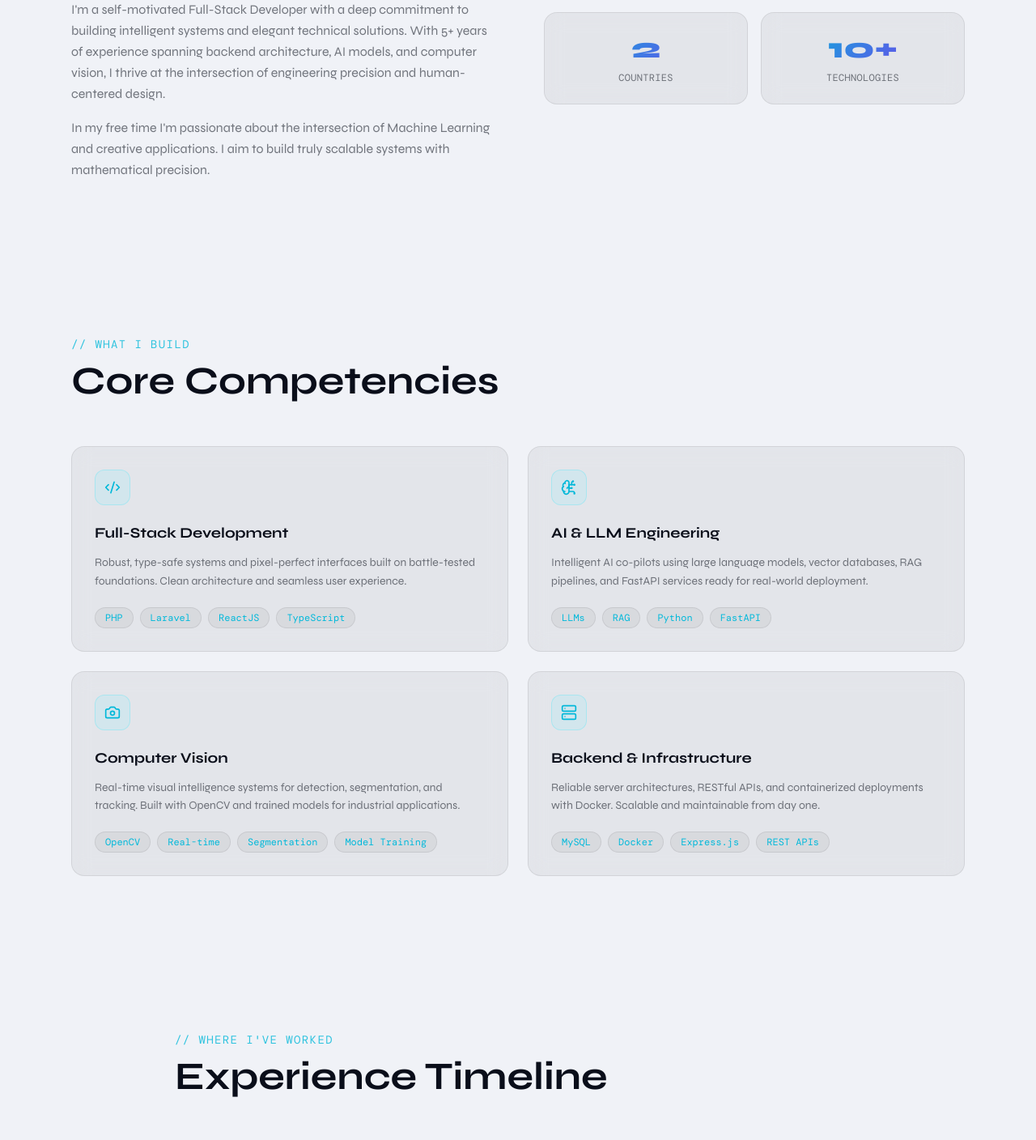
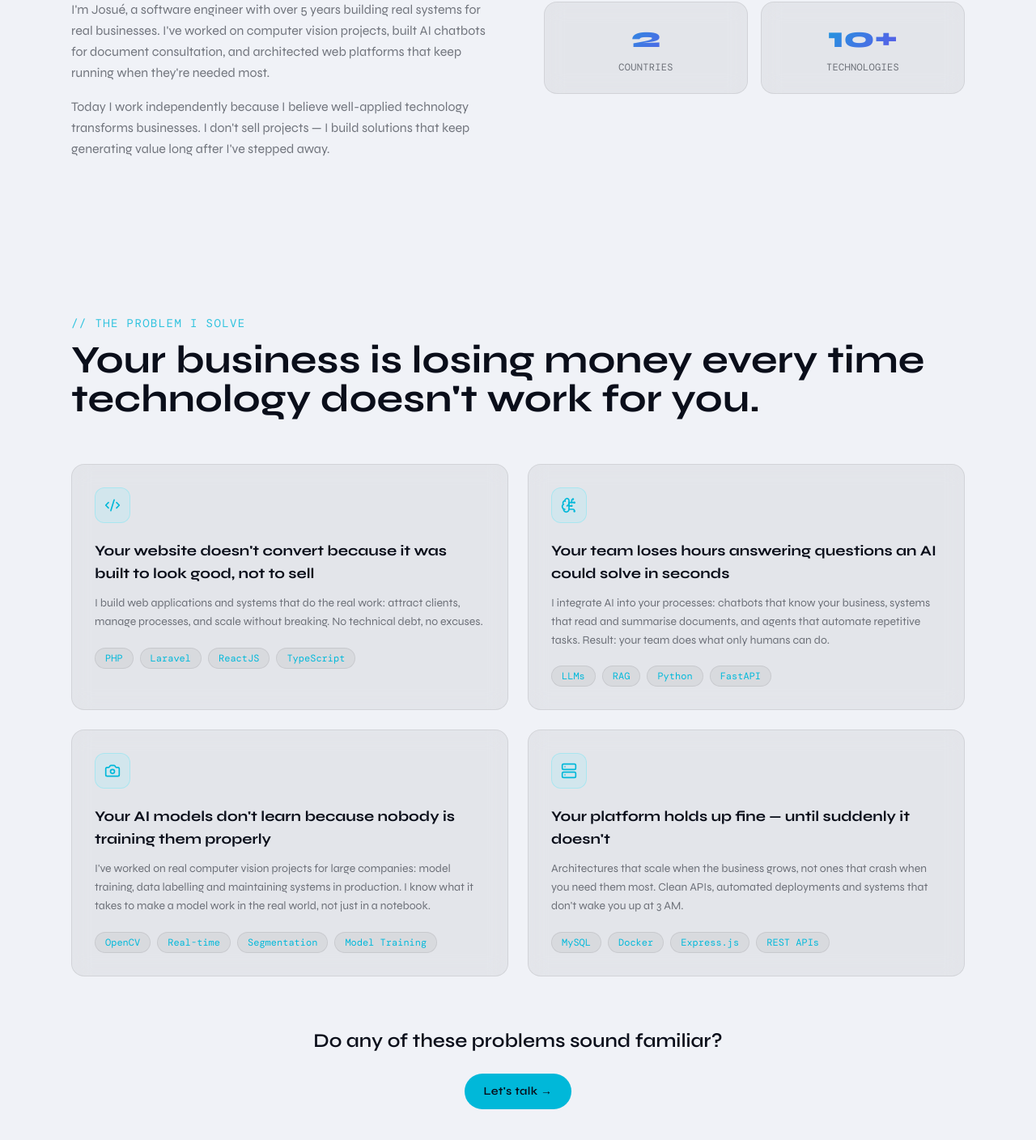
Before and after one commit to raptor-cmd/josuemerino-dev, a React (Vite) app: page / in a window 1280 px wide. Shown: the part 1105-2513 px from the top of the page at 81% size. Built offline with nearby package versions, Linux system fonts and the light colour scheme; a web font is replaced by a local one.

Commit message:
refactor: rewrite services section with business-focused messaging and add CTA block

```diff
--- a/src/components/sections/Services.tsx
+++ b/src/components/sections/Services.tsx
@@ -7,6 +7,7 @@
 import type { LucideIcon } from 'lucide-react'
 import { SectionTitle } from '@/components/ui/SectionTitle'
 import { Badge } from '@/components/ui/Badge'
+import { Button } from '@/components/ui/Button'
 import { SERVICES } from '@/constants/cv-data'
 import { prefersReducedMotion } from '@/utils/gsap-helpers'
 
@@ -86,6 +87,19 @@
             )
           })}
         </div>
+
+        {/* CTA block */}
+        <div className="mt-16 flex flex-col items-center gap-6 text-center">
+          <p className="text-[var(--fg)] font-display font-semibold text-xl md:text-2xl max-w-xl">
+            {t('services.cta_question')}
+          </p>
+          <Button
+            variant="primary"
+            onClick={() => document.getElementById('contact')?.scrollIntoView({ behavior: 'smooth' })}
+          >
+            {t('hero.cta_primary')} &rarr;
+          </Button>
+        </div>
       </div>
     </section>
   )
--- a/src/i18n/en.json
+++ b/src/i18n/en.json
@@ -14,8 +14,8 @@
   "about": {
     "label": "// About me",
     "title": "Bridging Human Logic and Artificial Intelligence.",
-    "bio1": "I'm a self-motivated Full-Stack Developer with a deep commitment to building intelligent systems and elegant technical solutions. With 5+ years of experience spanning backend architecture, AI models, and computer vision, I thrive at the intersection of engineering precision and human-centered design.",
-    "bio2": "In my free time I'm passionate about the intersection of Machine Learning and creative applications. I aim to build truly scalable systems with mathematical precision."
+    "bio1": "I'm Josué, a software engineer with over 5 years building real systems for real businesses. I've worked on computer vision projects, built AI chatbots for document consultation, and architected web platforms that keep running when they're needed most.",
+    "bio2": "Today I work independently because I believe well-applied technology transforms businesses. I don't sell projects — I build solutions that keep generating value long after I've stepped away."
   },
   "stats": {
     "years": "Years of exp.",
@@ -24,23 +24,24 @@
     "techs": "Technologies"
   },
   "services": {
-    "label": "// What I build",
-    "title": "Core Competencies",
+    "label": "// THE PROBLEM I SOLVE",
+    "title": "Your business is losing money every time technology doesn't work for you.",
+    "cta_question": "Do any of these problems sound familiar?",
     "fullstack": {
-      "title": "Full-Stack Development",
-      "desc": "Robust, type-safe systems and pixel-perfect interfaces built on battle-tested foundations. Clean architecture and seamless user experience."
+      "title": "Your website doesn't convert because it was built to look good, not to sell",
+      "desc": "I build web applications and systems that do the real work: attract clients, manage processes, and scale without breaking. No technical debt, no excuses."
     },
     "ai": {
-      "title": "AI & LLM Engineering",
-      "desc": "Intelligent AI co-pilots using large language models, vector databases, RAG pipelines, and FastAPI services ready for real-world deployment."
+      "title": "Your team loses hours answering questions an AI could solve in seconds",
+      "desc": "I integrate AI into your processes: chatbots that know your business, systems that read and summarise documents, and agents that automate repetitive tasks. Result: your team does what only humans can do."
     },
     "vision": {
-      "title": "Computer Vision",
-      "desc": "Real-time visual intelligence systems for detection, segmentation, and tracking. Built with OpenCV and trained models for industrial applications."
+      "title": "Your AI models don't learn because nobody is training them properly",
+      "desc": "I've worked on real computer vision projects for large companies: model training, data labelling and maintaining systems in production. I know what it takes to make a model work in the real world, not just in a notebook."
     },
     "backend": {
-      "title": "Backend & Infrastructure",
-      "desc": "Reliable server architectures, RESTful APIs, and containerized deployments with Docker. Scalable and maintainable from day one."
+      "title": "Your platform holds up fine \u2014 until suddenly it doesn't",
+      "desc": "Architectures that scale when the business grows, not ones that crash when you need them most. Clean APIs, automated deployments and systems that don't wake you up at 3 AM."
     }
   },
   "exp": {
--- a/src/i18n/es.json
+++ b/src/i18n/es.json
@@ -14,8 +14,8 @@
   "about": {
     "label": "// Sobre mí",
     "title": "Uniendo la Lógica Humana con la Inteligencia Artificial.",
-    "bio1": "Soy un desarrollador Full-Stack con una profunda vocación por construir sistemas inteligentes y soluciones técnicas elegantes. Con más de 5 años de experiencia en arquitectura backend, modelos de IA y visión artificial, trabajo en la intersección entre la ingeniería de precisión y el diseño centrado en el usuario.",
-    "bio2": "En mi tiempo libre me apasiona la intersección entre el Machine Learning y las aplicaciones creativas. Mi objetivo es construir sistemas verdaderamente escalables con precisión matemática."
+    "bio1": "Soy Josué, ingeniero informático con más de 5 años construyendo sistemas reales para empresas reales. He trabajado en proyectos de visión artificial, desarrollado chatbots con IA para consulta documental, y arquitecturado plataformas web que siguen funcionando cuando más se necesitan.",
+    "bio2": "Hoy trabajo de forma independiente porque creo que la tecnología bien aplicada cambia negocios. No vendo proyectos, construyo soluciones que siguen generando valor cuando ya no estoy mirando la pantalla."
   },
   "stats": {
     "years": "Años de exp.",
@@ -24,23 +24,24 @@
     "techs": "Tecnologías"
   },
   "services": {
-    "label": "// Lo que construyo",
-    "title": "Competencias Principales",
+    "label": "// EL PROBLEMA QUE RESUELVO",
+    "title": "Tu negocio pierde dinero cada vez que la tecnología no trabaja para ti.",
+    "cta_question": "¿Reconoces alguno de estos problemas en tu negocio?",
     "fullstack": {
-      "title": "Desarrollo Full-Stack",
-      "desc": "Sistemas robustos y con tipado seguro, interfaces pixel-perfect sobre bases sólidas. Arquitectura limpia y experiencia de usuario fluida."
+      "title": "Tu web no convierte porque fue hecha para verse bien, no para vender",
+      "desc": "Construyo aplicaciones web y sistemas que hacen el trabajo real: captar clientes, gestionar procesos y escalar sin caerse. Sin deuda técnica, sin excusas."
     },
     "ai": {
-      "title": "Ingeniería AI & LLM",
-      "desc": "Co-pilotos inteligentes usando modelos de lenguaje, bases de datos vectoriales, pipelines RAG y servicios FastAPI listos para producción."
+      "title": "Tu equipo pierde horas respondiendo preguntas que una IA podría resolver en segundos",
+      "desc": "Integro inteligencia artificial en tus procesos: chatbots que conocen tu negocio, sistemas que leen y resumen documentos, y agentes que automatizan tareas repetitivas. Resultado: tu equipo hace lo que solo los humanos pueden hacer."
     },
     "vision": {
-      "title": "Visión Artificial",
-      "desc": "Sistemas de inteligencia visual en tiempo real para detección, segmentación y seguimiento. Construidos con OpenCV y modelos entrenados para aplicaciones industriales."
+      "title": "Tus modelos de IA no aprenden porque nadie los está entrenando bien",
+      "desc": "He trabajado en proyectos reales de visión artificial para grandes empresas: entrenamiento de modelos, etiquetado de datos y mantenimiento de sistemas en producción. Sé lo que hace falta para que un modelo funcione en el mundo real, no solo en un notebook."
     },
     "backend": {
-      "title": "Backend e Infraestructura",
-      "desc": "Arquitecturas de servidor fiables, APIs RESTful y despliegues contenerizados con Docker. Escalables y mantenibles desde el primer día."
+      "title": "Tu plataforma aguanta bien hasta que de repente no aguanta",
+      "desc": "Arquitecturas que escalan cuando el negocio crece, no que se caen cuando más las necesitas. APIs limpias, despliegues automáticos y sistemas que no te despiertan a las 3 de la mañana."
     }
   },
   "exp": {
```
